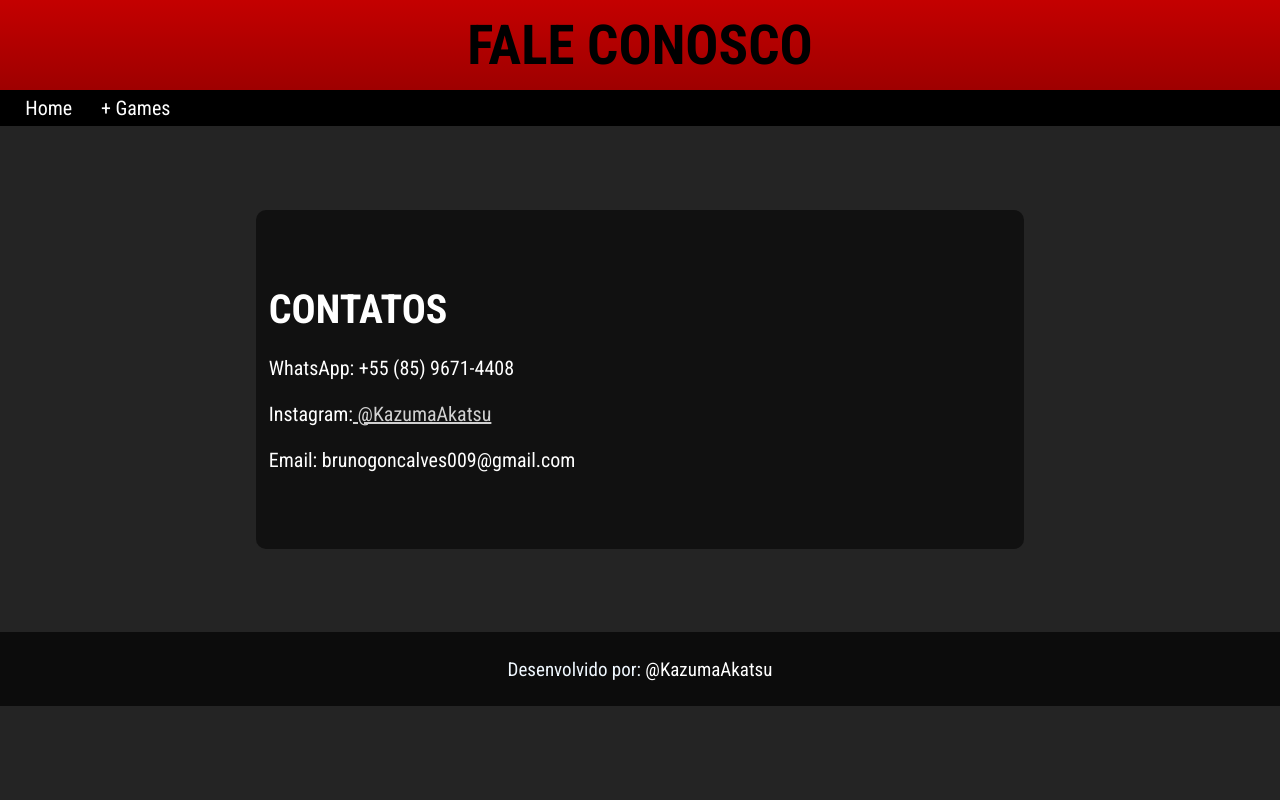
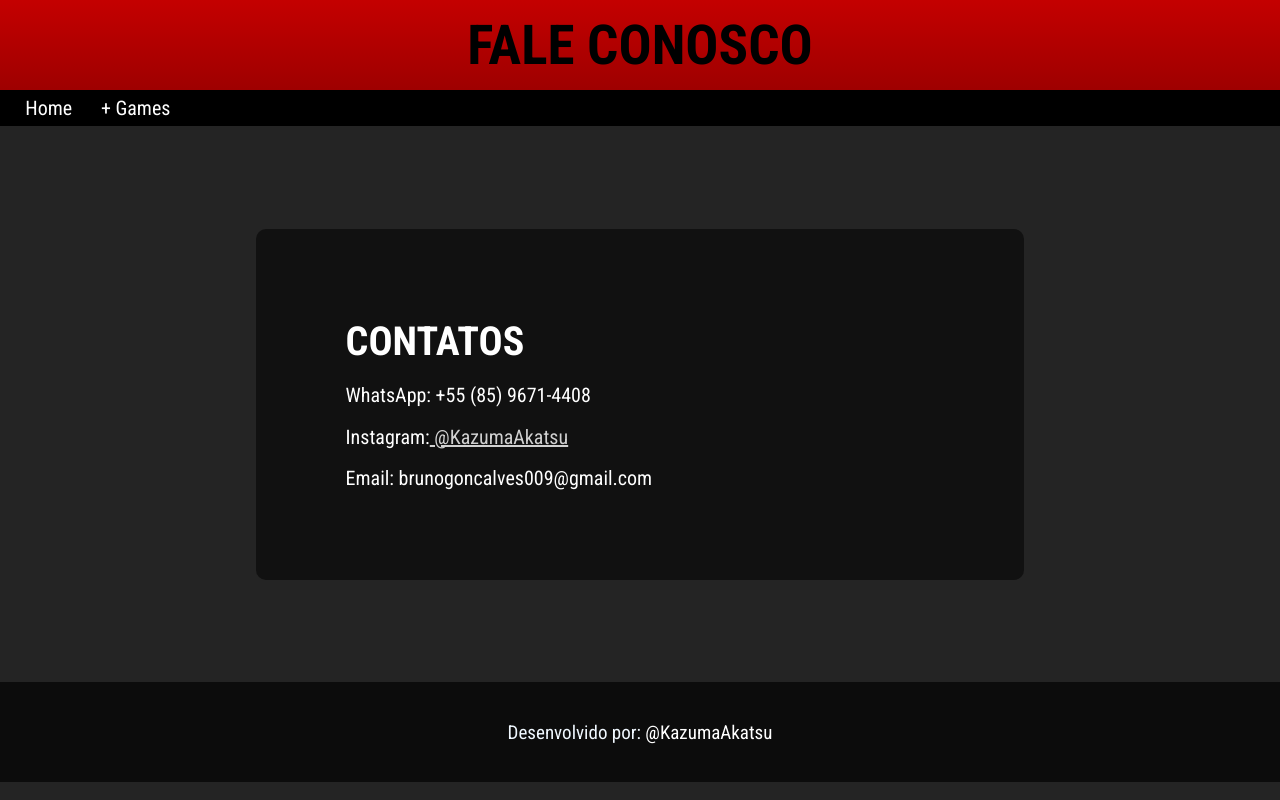
Before and after one commit to BrunoKazuma/projeto-cine, a plain HTML site: page index1.html in a window 1280 px wide. Drawn offline with Linux system fonts and the light colour scheme.

Commit message:
atualização 1.3

```diff
--- a/style/estiloctt.css
+++ b/style/estiloctt.css
@@ -37,8 +37,8 @@ nav a:hover{
 }
 main{
     background-color: rgb(17, 17, 17);
-    margin: 6.5% 20%;
-    padding: 6% 1%;
+    margin: 8% 20%;
+    padding: 7% 7%;
     font-size: 20px;
     border-radius: 10px;
 }
@@ -59,8 +59,7 @@ main a:hover{
 footer{
     text-align: center;
     background-color: rgb(12, 12, 12);
-    padding: 2%;
-    margin-top: 1%;
+    padding: 3%;
 }
 footer p{
     color: aliceblue;
```
